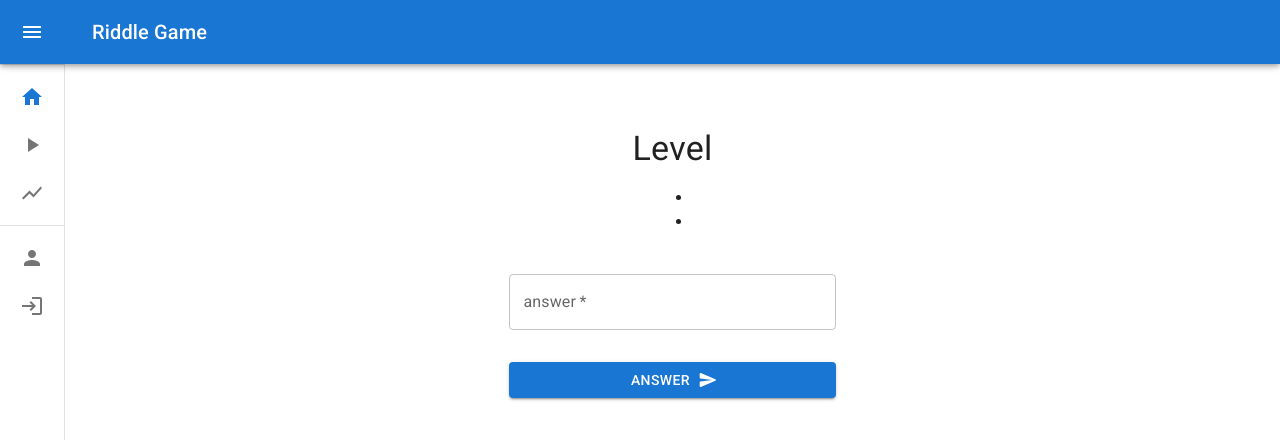
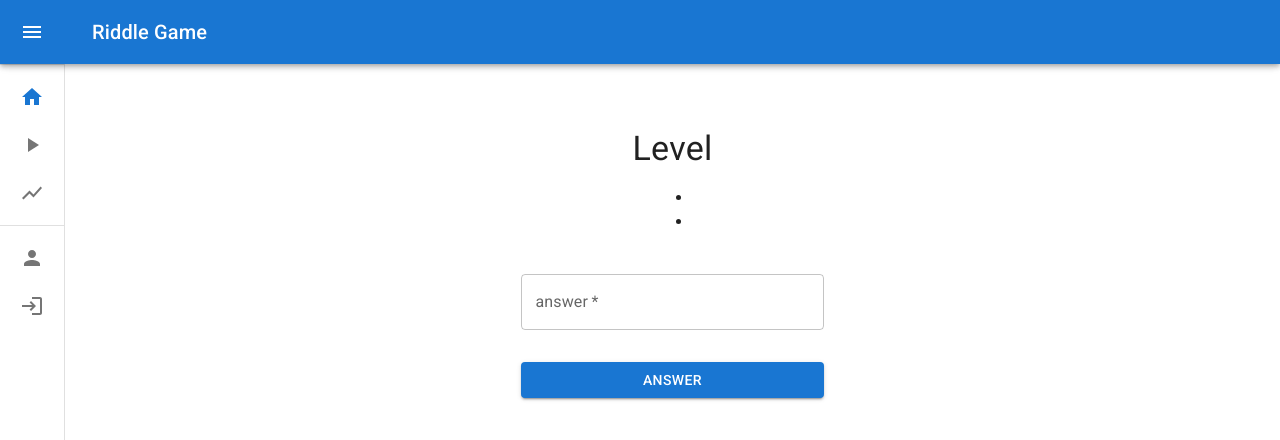
Before and after one commit to amzriddle/riddle-game-frontend, a React (Create React App) app: page /riddle/1 in a window 1280 px wide. Shown: the top 440 px of the page. Built offline with nearby package versions, Linux system fonts and the light colour scheme; no server answers.

Commit message:
feat: change button to red when the answer is wrong

```diff
--- a/src/Components/Riddle.js
+++ b/src/Components/Riddle.js
@@ -13,6 +13,7 @@ import CheckCircleIcon from "@mui/icons-material/CheckCircle";
 function Riddle(props) {
   const [challenge, setChallenge] = useState([]);
   const [answered, setAnswered] = useState(false);
+  const [wrong, setWrong] = useState(false);
   const [id, setId] = useState(1)
 
   const location = useLocation();
@@ -48,6 +49,12 @@ function Riddle(props) {
         // wrong answer
         if (res.status === 200) {
           console.log(res.data);
+          setWrong(true);
+
+          setTimeout(() => {
+            setWrong(false)
+          }, 3000);
+
         }
 
         // correct answer
@@ -127,9 +134,9 @@ function Riddle(props) {
                 fullWidth
                 variant="contained"
                 sx={{ mt: 3, mb: 2 }}
-                endIcon={<SendRoundedIcon />}
+                color={wrong? "error": "primary"}
               >
-                ANSWER
+                {wrong? "WRONG!!!" : "ANSWER"}
               </Button>
             </Box>
           </>
```
